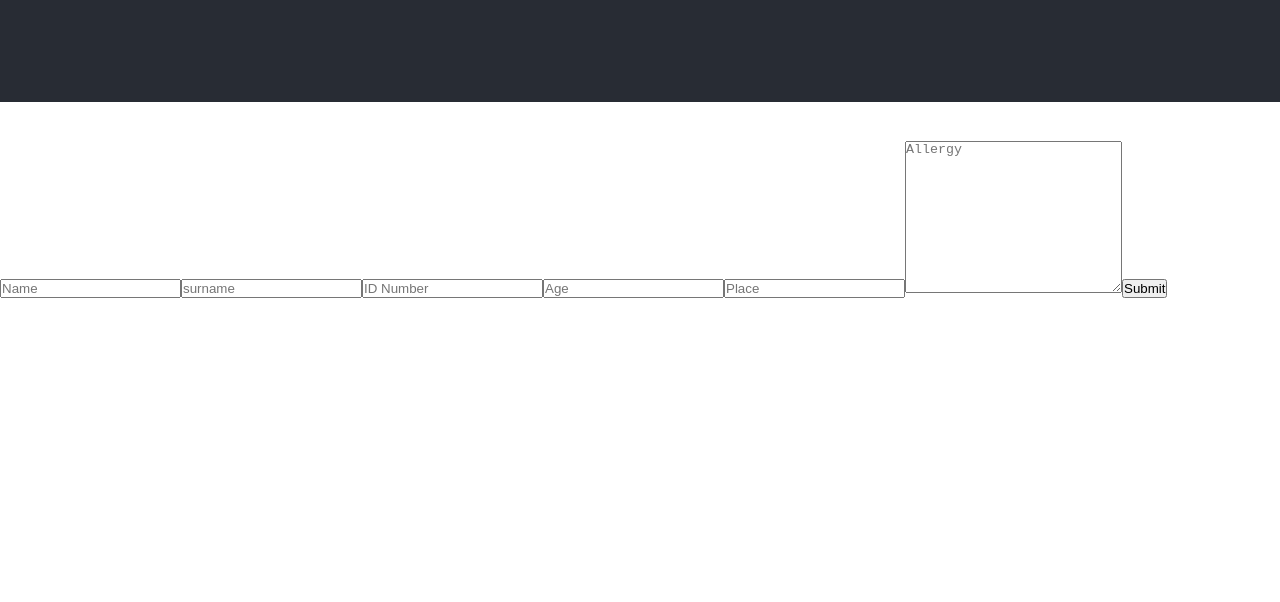
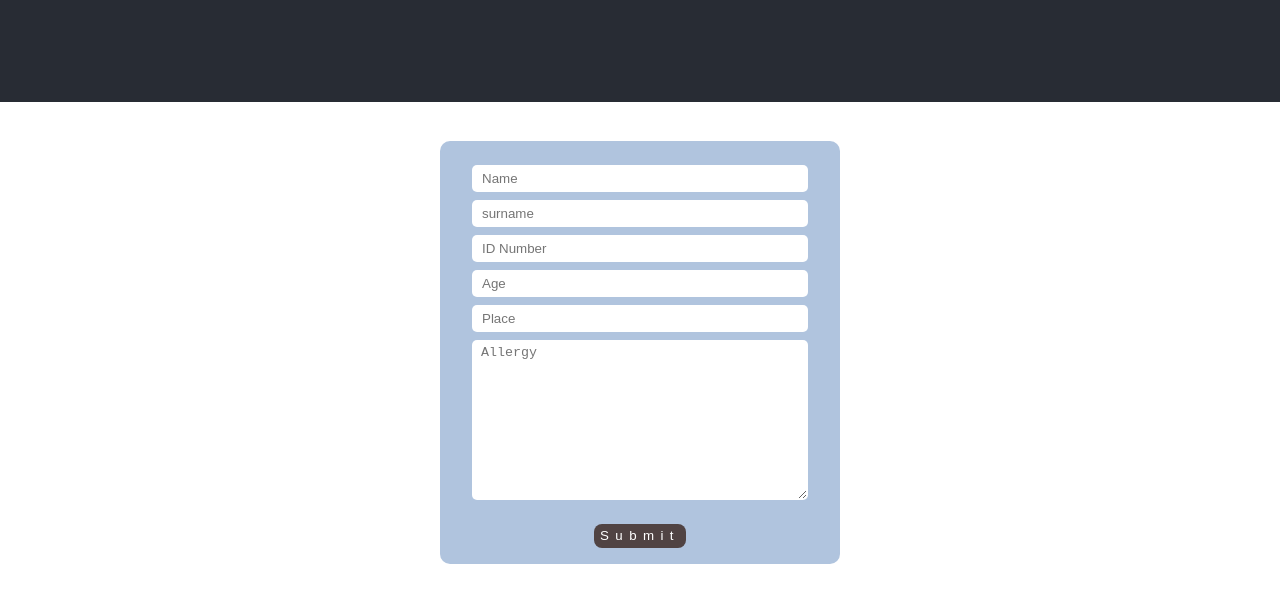
Before and after one commit to skosana721/Moral-Activities, a React (Create React App) app in the folder search-app/: page / in a window 1280 px wide. Shown: the top 602 px of the page. Built offline with nearby package versions, Linux system fonts and the light colour scheme.

Commit message:
add style to form component

```diff
--- a/search-app/src/App.css
+++ b/search-app/src/App.css
@@ -18,3 +18,50 @@
   color: white;
   margin-bottom: 3vw;
 }
+
+.form {
+  background: lightsteelblue;
+  max-width: 400px;
+  margin: 2rem auto;
+  margin-bottom: 4rem;
+  padding: 1rem 2rem;
+  border-radius: 10px;
+  text-align: center;
+
+}
+.form input {
+  background: white;
+  border-color: transparent;
+  border-radius: 5px;
+  padding: 0.25rem 0.5rem;
+}
+.form input:focus{
+  background-color: #89CFF0;
+  color: black;
+}
+.form textarea {
+   background: white;
+  border-color: transparent;
+  border-radius: 5px;
+  padding: 0.25rem 0.5rem;
+}
+.form button {
+  display: inline-block;
+  background: rgb(80, 67, 67);
+  color: white;
+  border-color: transparent;
+  margin-top: 1rem;
+  letter-spacing: 0.4rem;
+  padding: 0.15rem 0.25rem;
+  text-transform: capitalize;
+  border-radius: 8px;
+  cursor: pointer;
+
+}
+
+.form-control {
+  margin: 0.5rem 0;
+  display: grid;
+  /* grid-template-columns: 100px 1fr; */
+  align-items: center;
+}
--- a/search-app/src/component/Form.js
+++ b/search-app/src/component/Form.js
@@ -11,19 +11,18 @@ function Form() {
   });
   const handleChange = (e) => {
     const { name, value } = e.target;
-      setFormInfo({...formInfo,
-          [name]: value,
-        });
+    setFormInfo({ ...formInfo, [name]: value });
   };
   const handleSubmit = (e) => {
     e.preventDefault();
     console.log("info", formInfo);
-  }
+  };
 
   const { name, surname, ID, age, place, allergy } = formInfo;
   return (
     <div>
-      <form onSubmit={handleSubmit}>
+      <form onSubmit={handleSubmit} className="form">
+        <div className="form-control">
           <input
             type="text"
             name="name"
@@ -33,6 +32,8 @@ function Form() {
             value={name}
             required
           />
+        </div>
+        <div className="form-control">
           <input
             type="text"
             name="surname"
@@ -40,7 +41,10 @@ function Form() {
             placeholder="surname"
             onChange={handleChange}
             value={surname}
-          required/>
+            required
+          />
+        </div>
+        <div className="form-control">
           <input
             type="number"
             name="ID"
@@ -48,7 +52,10 @@ function Form() {
             placeholder="ID Number"
             onChange={handleChange}
             value={ID}
-          required/>
+            required
+          />
+        </div>
+        <div className="form-control">
           <input
             type="number"
             name="age"
@@ -56,7 +63,10 @@ function Form() {
             placeholder="Age"
             onChange={handleChange}
             value={age}
-          required/>
+            required
+          />
+        </div>
+        <div className="form-control">
           <input
             type="text"
             name="place"
@@ -64,7 +74,10 @@ function Form() {
             placeholder="Place"
             onChange={handleChange}
             value={place}
-          required/>
+            required
+          />
+        </div>
+        <div className="form-control">
           <textarea
             name="allergy"
             id=""
@@ -73,10 +86,11 @@ function Form() {
             placeholder="Allergy"
             onChange={handleChange}
             value={allergy}
-          required></textarea>
+            required
+          ></textarea>
+        </div>
         <button type="submit">Submit</button>
       </form>
-
     </div>
   );
 }
```
Lines whose indentation alone changed are shown as unchanged.
